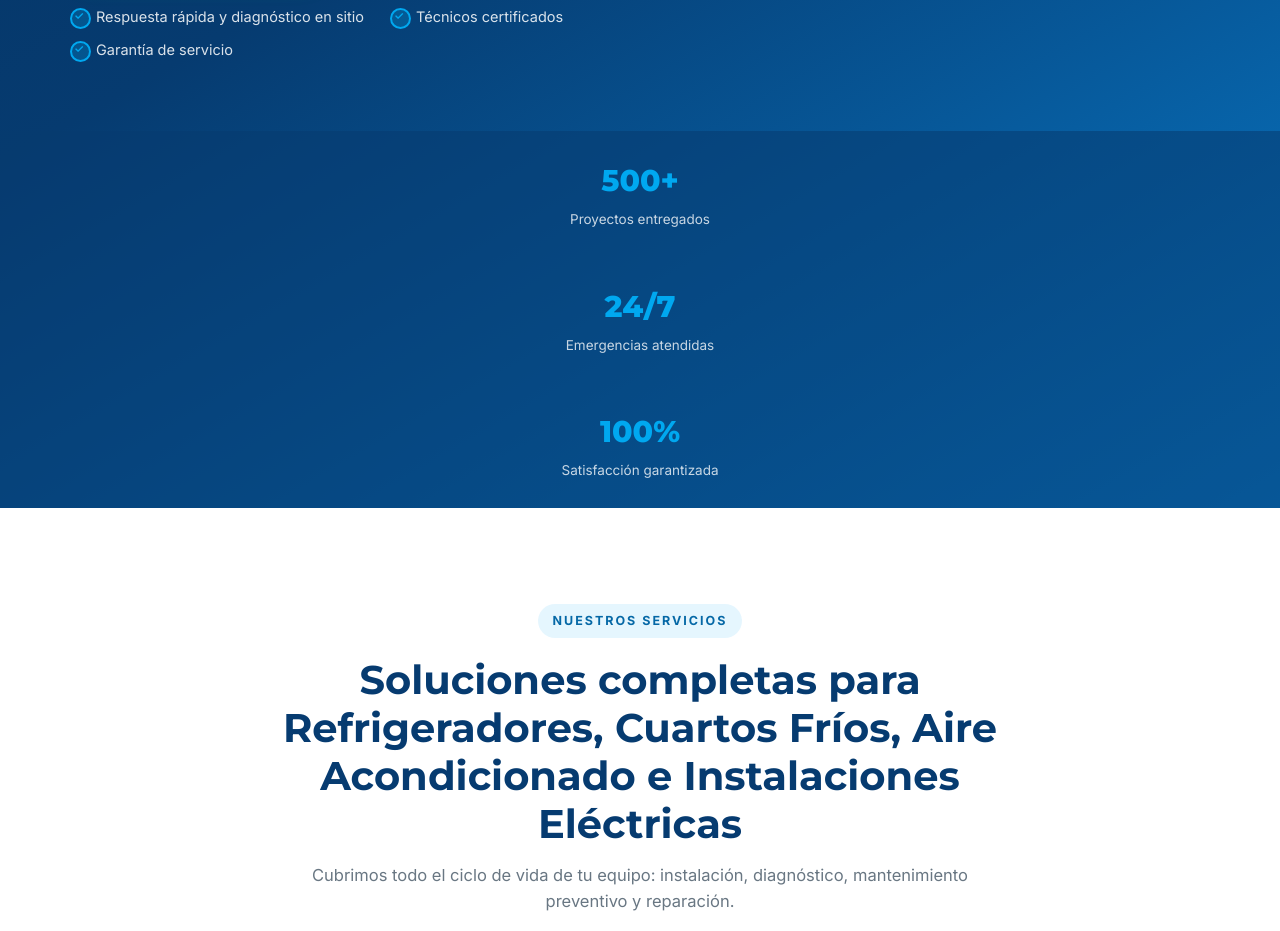
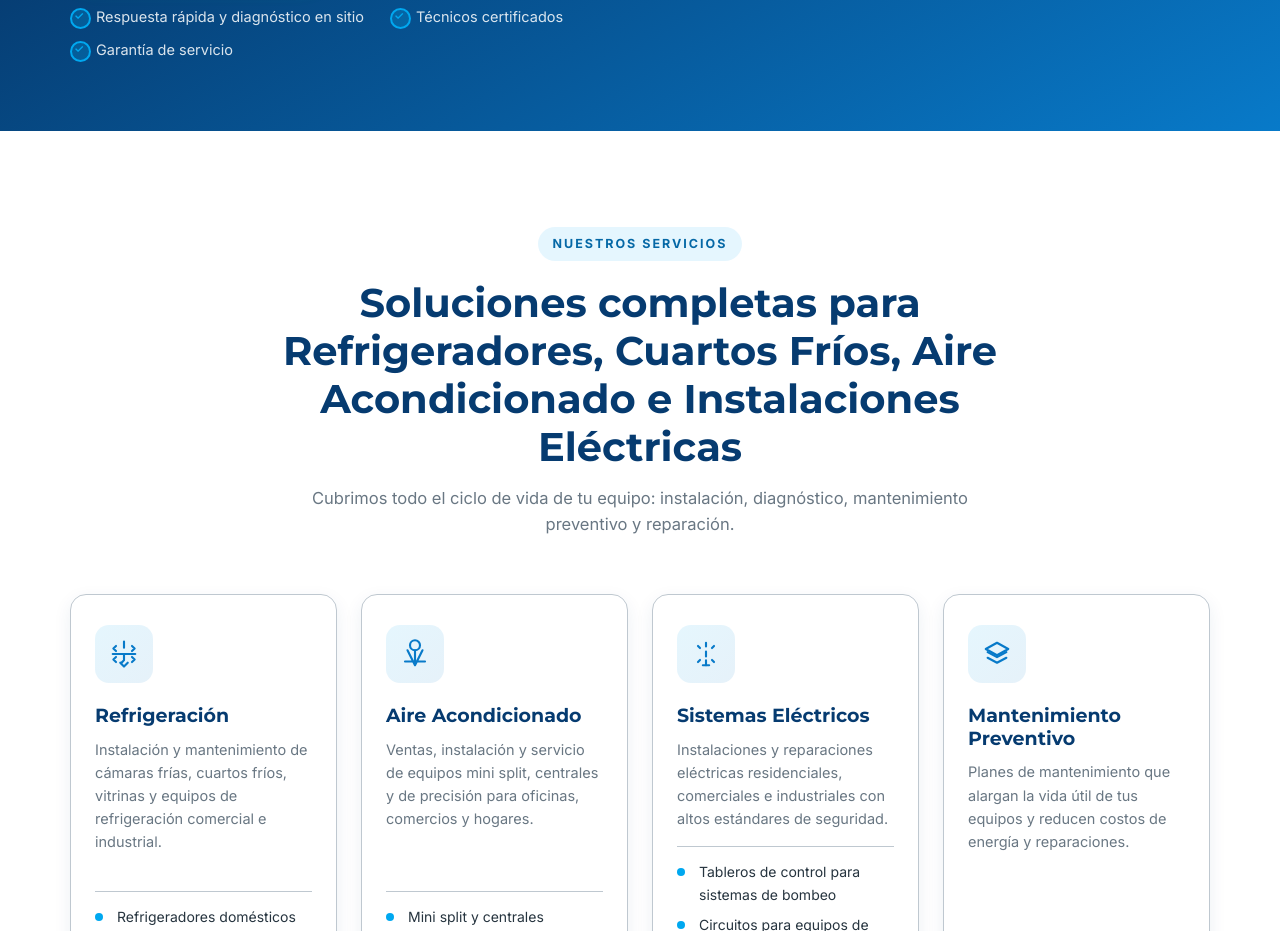
Before and after one commit to adminarces-sys/web_arces, a plain HTML site: page index.html in a window 1280 px wide. Shown: the part 1160-2091 px from the top of the page. Drawn offline with Linux system fonts and the light colour scheme.

Commit message:
Elimina completamente la barra de estadisticas del hero

```diff
--- a/index.html
+++ b/index.html
@@ -181,19 +181,6 @@
                     </div>
                     <span class="brillo brillo-1"></span>
                     <span class="brillo brillo-2"></span>
-                </div>
-            </div>
-                <div class="stat">
-                    <span class="stat-num">500+</span>
-                    <span class="stat-txt">Proyectos entregados</span>
-                </div>
-                <div class="stat">
-                    <span class="stat-num">24/7</span>
-                    <span class="stat-txt">Emergencias atendidas</span>
-                </div>
-                <div class="stat">
-                    <span class="stat-num">100%</span>
-                    <span class="stat-txt">Satisfacción garantizada</span>
                 </div>
             </div>
         </section>
```
